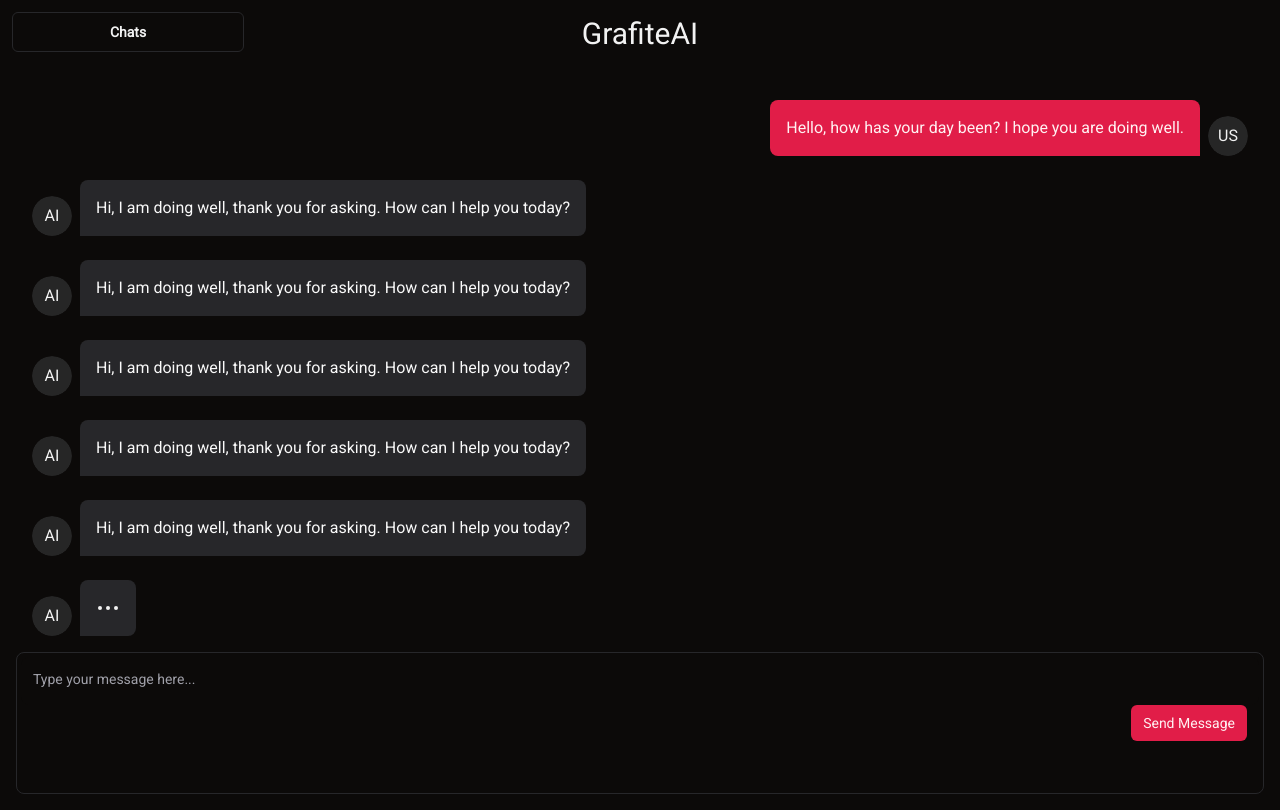
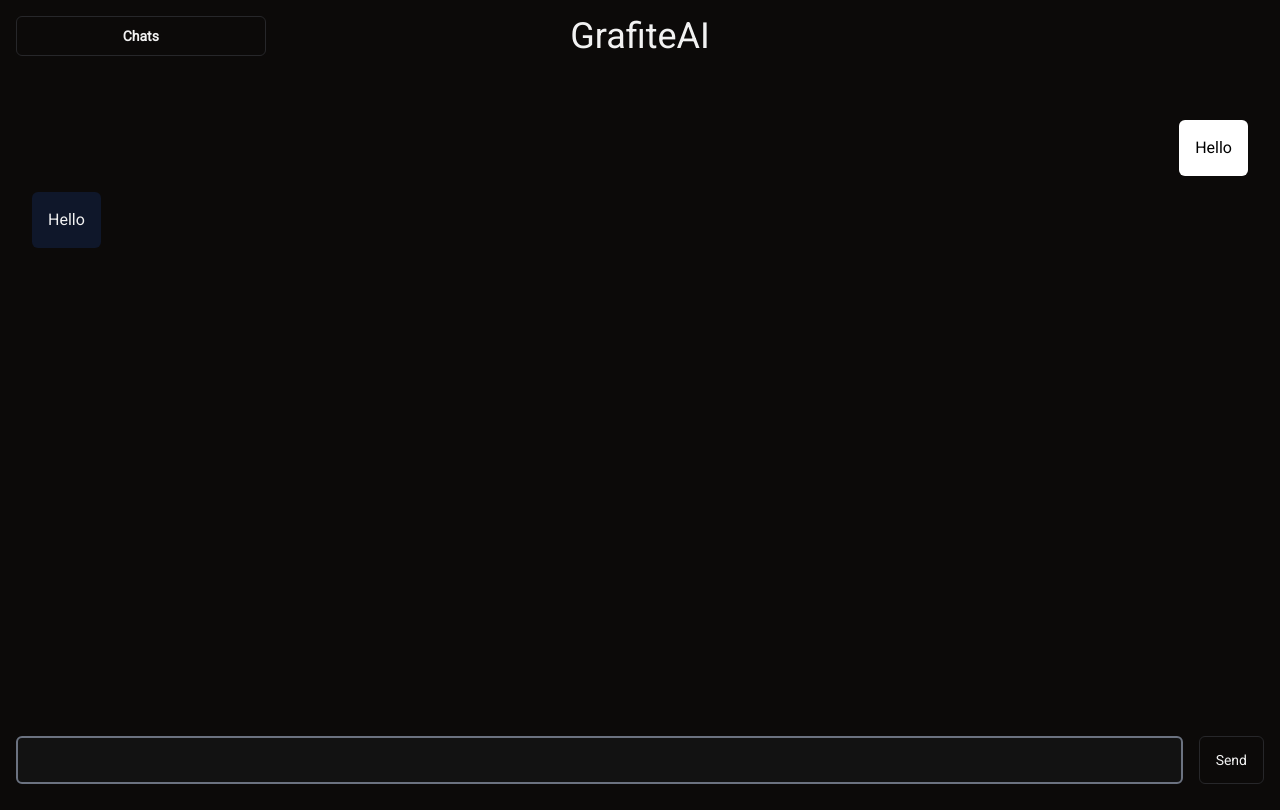
Before and after one commit to e2x-org/grafite-frontend, a Next.js app: page /ai in a window 1280 px wide. Built offline with nearby package versions, Linux system fonts and the light colour scheme.

Commit message:
fuck it i did it on my own

```diff
--- a/src/app/ai/page.js
+++ b/src/app/ai/page.js
@@ -1,111 +1,60 @@
 "use client"
 
-import { ChatBubble, ChatBubbleAvatar, ChatBubbleMessage } from '@/components/ui/chat/chat-bubble'
-import { ChatInput } from '@/components/ui/chat/chat-input'
-import { ChatMessageList } from '@/components/ui/chat/chat-message-list'
-import React from 'react'
+import * as React from "react"
 
-import { Button } from '@/components/ui/button'
+import "../styles/gpt.css"
+
+import { Button } from "@/components/ui/button"
 import {
     DropdownMenu,
-    DropdownMenuItem,
     DropdownMenuContent,
     DropdownMenuTrigger,
+    DropdownMenuItem
 } from "@/components/ui/dropdown-menu"
-import { Input } from '@/components/ui/input'
 
-import '../styles/gpt.css'
 
-function GrafiteGPT() {
-
-    const [chat, setChat] = React.useState([
-      {"user": "what is 2+2", "bot": "2+2 is equals to 4"},
-    ])
-    const [atHome, setHomeStatus] = React.useState(true)
-
+export default function DropdownMenuCheckboxes() {
   return (
     <>
-    <div className="max-h-screen">
-      <div className="header grid grid-cols-5">
+        <div className="grid grid-rows-[auto,1fr] h-screen">
+            <div className="p-4 grid grid-cols-5 text-center">
                 <DropdownMenu>
                     <DropdownMenuTrigger asChild>
-              <Button className='grid-item inline m-3' variant="outline"><b>Chats</b></Button>
+                        <Button variant="outline"><b>Chats</b></Button>
                     </DropdownMenuTrigger>
-          <DropdownMenuContent className="w-56">
-              <DropdownMenuItem>Chat 1</DropdownMenuItem>
-              <DropdownMenuItem>Chat 2</DropdownMenuItem>
-              <DropdownMenuItem>Chat 3</DropdownMenuItem>
-              <DropdownMenuItem>Chat 4</DropdownMenuItem>
+                    <DropdownMenuContent className="">
+                        <DropdownMenuItem>
+                            Chat 1
+                        </DropdownMenuItem>
+                        <DropdownMenuItem>
+                            Chat 2
+                        </DropdownMenuItem>
+                        <DropdownMenuItem>
+                            Chat 3
+                        </DropdownMenuItem>
                     </DropdownMenuContent>
                 </DropdownMenu>
-          <h1 className="grid-item text-3xl text-center m-4 col-span-3">GrafiteAI</h1>
+                <h1 className="col-span-3 text-4xl">GrafiteAI</h1>
             </div>
-      <div className='p-4 grid grid-rows-[4fr_1fr]'>
-          <ChatMessageList className='overflow-y-scroll'>
-            <ChatBubble variant='sent'>
-                <ChatBubbleAvatar fallback='US' />
-                <ChatBubbleMessage variant='sent'>
-                Hello, how has your day been? I hope you are doing well.
-                </ChatBubbleMessage>
-            </ChatBubble>
-
-            <ChatBubble variant='received'>
-                <ChatBubbleAvatar fallback='AI' />
-                <ChatBubbleMessage variant='received'>
-                Hi, I am doing well, thank you for asking. How can I help you today?
-                </ChatBubbleMessage>
-            </ChatBubble>
-
-<ChatBubble variant='received'>
-    <ChatBubbleAvatar fallback='AI' />
-    <ChatBubbleMessage variant='received'>
-    Hi, I am doing well, thank you for asking. How can I help you today?
-    </ChatBubbleMessage>
-</ChatBubble>
-
-<ChatBubble variant='received'>
-    <ChatBubbleAvatar fallback='AI' />
-    <ChatBubbleMessage variant='received'>
-    Hi, I am doing well, thank you for asking. How can I help you today?
-    </ChatBubbleMessage>
-</ChatBubble>
-
-<ChatBubble variant='received'>
-    <ChatBubbleAvatar fallback='AI' />
-    <ChatBubbleMessage variant='received'>
-    Hi, I am doing well, thank you for asking. How can I help you today?
-    </ChatBubbleMessage>
-</ChatBubble>
-
-<ChatBubble variant='received'>
-    <ChatBubbleAvatar fallback='AI' />
-    <ChatBubbleMessage variant='received'>
-    Hi, I am doing well, thank you for asking. How can I help you today?
-    </ChatBubbleMessage>
-</ChatBubble>
-
-            <ChatBubble variant='received'>
-                <ChatBubbleAvatar fallback='AI' />
-                <ChatBubbleMessage isLoading />
-            </ChatBubble>
-          </ChatMessageList>
-          <form
-              className="relative rounded-lg border bg-background focus-within:ring-1 focus-within:ring-ring p-1"
-          >
-              <ChatInput
-                  placeholder="Type your message here..."
-                  className="min-h-12 resize-none rounded-lg bg-background border-0 p-3 shadow-none focus-visible:ring-0"
-              />
-              <div className="flex items-center p-3 pt-0">
-                  <Button size="sm" className="ml-auto gap-1.5">
-                      Send Message
-                  </Button>
+            <div className="grid p-4 grid-rows-[1fr,auto] overflow-hidden">
+                <div className="chats overflow-y-scroll p-4">
+                    <div className="user justify-end flex mt-4">
+                        <div className="inline bg-white p-4 rounded-md text-black">
+                            Hello
                         </div>
-          </form>
+                    </div>
+                    <div className="user justify-start flex mt-4">
+                        <div className="inline bg-slate-900 p-4 rounded-md">
+                            Hello
+                        </div>
+                    </div>
+                </div>
+                <div className="input grid gap-4 grid-cols-[1fr,auto]">
+                    <input type="text" className="w-full h-12 border-2 border-gray-500 rounded-md p-4" />
+                    <Button variant="outline" className="h-12">Send</Button>
+                </div>
             </div>
         </div>
     </>
   )
 }
-
-export default GrafiteGPT
--- a/src/app/styles/gpt.css
+++ b/src/app/styles/gpt.css
@@ -1,3 +1,3 @@
-/* body {
-    height: 100vh;
-} */
+body {
+    height: 100vh !important;
+}
```
Lines whose indentation alone changed are shown as unchanged.
